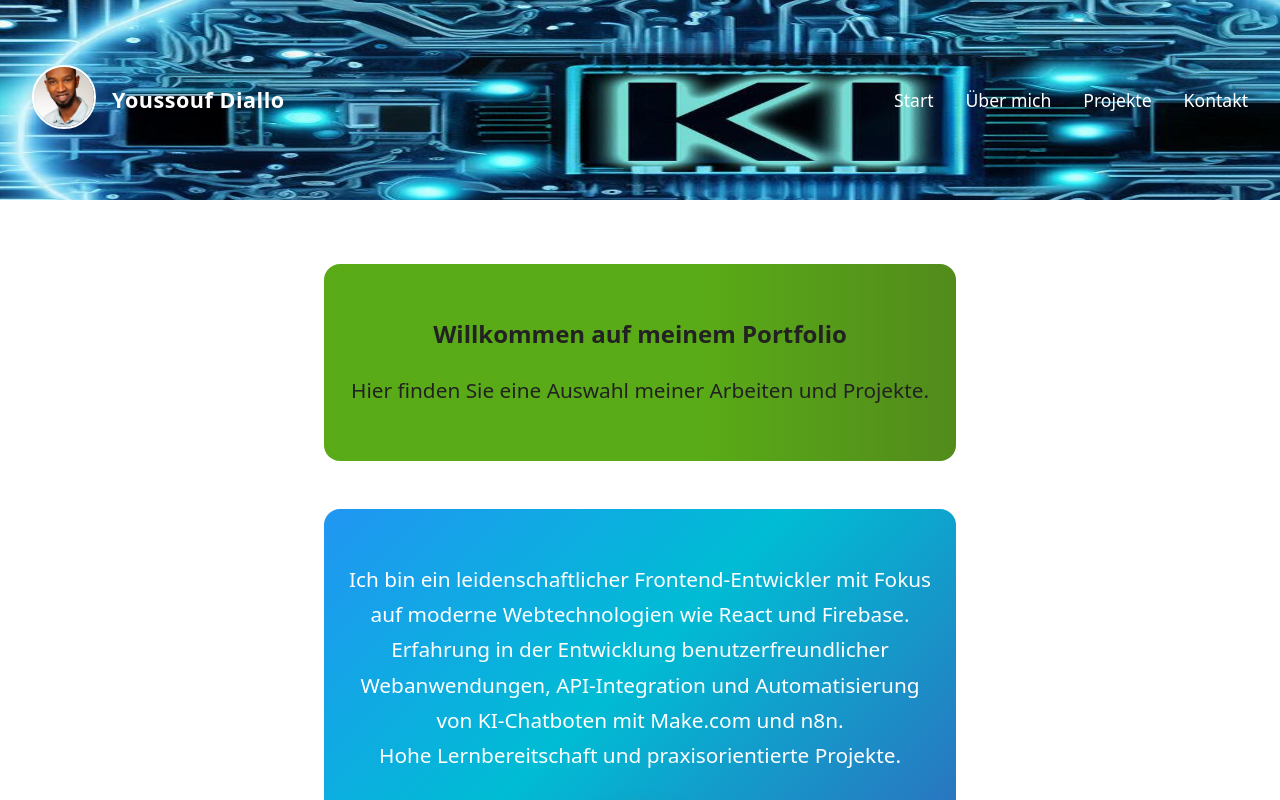
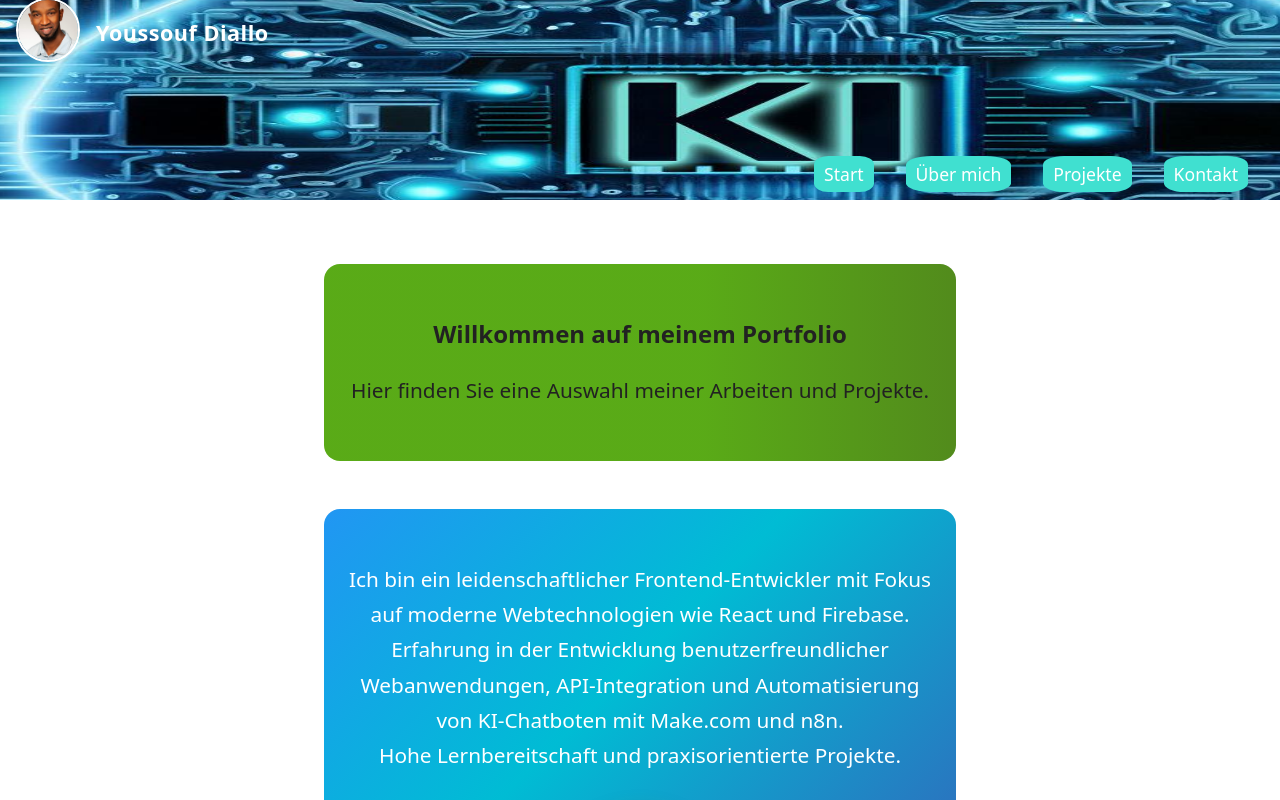
Before and after one commit to Ydi5291/presentation-app, a React (Vite) app: page / in a window 1280 px wide. Shown: the top 800 px of the page. Built offline with nearby package versions, Linux system fonts and the light colour scheme.

Commit message:
style: ajustements header, alignements et responsive

```diff
--- a/src/components/BurgerMenu.css
+++ b/src/components/BurgerMenu.css
@@ -99,7 +99,7 @@
 /* Adaptation responsive */
 @media (min-width: 768px) {
   .burger-btn {
-    display: none;
+    /* display: none;  */
   }
   .sidebar {
     display: none !important;
--- a/src/components/Header.css
+++ b/src/components/Header.css
@@ -6,7 +6,7 @@ header.header-flex {
   display: flex;
   flex-direction: row;
   justify-content: space-between;
-  align-items: center;
+  align-items: flex-start;
   width: 100vw;
   max-width: 100vw;
   box-sizing: border-box;
@@ -21,38 +21,46 @@ header.header-flex {
   display: flex;
   align-items: center;
   gap: 1rem;
-  margin-left: 2rem;
+  margin-top: -10px;
+  margin-left: 1rem;
 }
 
 /* Afficher le burger menu uniquement sur mobile */
 .burger-menu-container {
   display: flex;
+  align-self: flex-end !important;
+  margin-bottom: 10px;
+  margin-top: auto;
 }
+
 @media (min-width: 769px) {
   .burger-menu-container {
     display: none;
   }
 }
+
 .header-photo {
   width: 60px;
   height: 60px;
   border-radius: 50%;
   object-fit: cover;
   border: 2px solid #fff;
-  box-shadow: 0 2px 8px rgba(0,0,0,0.10);
+  box-shadow: 0 2px 8px rgba(0, 0, 0, 0.10);
 }
+
 .header-name {
   font-size: 1.35rem;
   font-weight: 600;
   color: #fff;
   letter-spacing: 0.5px;
-  text-shadow: 0 2px 8px rgba(0,0,0,0.10);
+  text-shadow: 0 2px 8px rgba(0, 0, 0, 0.10);
 }
 
 @keyframes header-bg-move {
   0% {
     background-position-x: 0%;
   }
+
   100% {
     background-position-x: 100%;
   }
@@ -63,7 +71,13 @@ header.header-flex {
 /* Navigation classique visible uniquement sur desktop */
 .header-nav {
   display: none;
+  margin-bottom: 10px;
+  margin-top: auto;
+  align-self: flex-end;
 }
+
+/* Responsive & Design*/
+
 @media (min-width: 769px) {
   .header-nav {
     display: flex;
@@ -81,7 +95,12 @@ header.header-flex {
   font-weight: 500;
   font-size: 1.1rem;
   transition: color 0.2s;
+  background: turquoise;
+  padding: 5px 10px;
+  border-radius: 24%;
 }
+
 .header-nav a:hover {
-  color: #ffd700;
+  color: #000;
+  background: #ffd700;
 }
```
